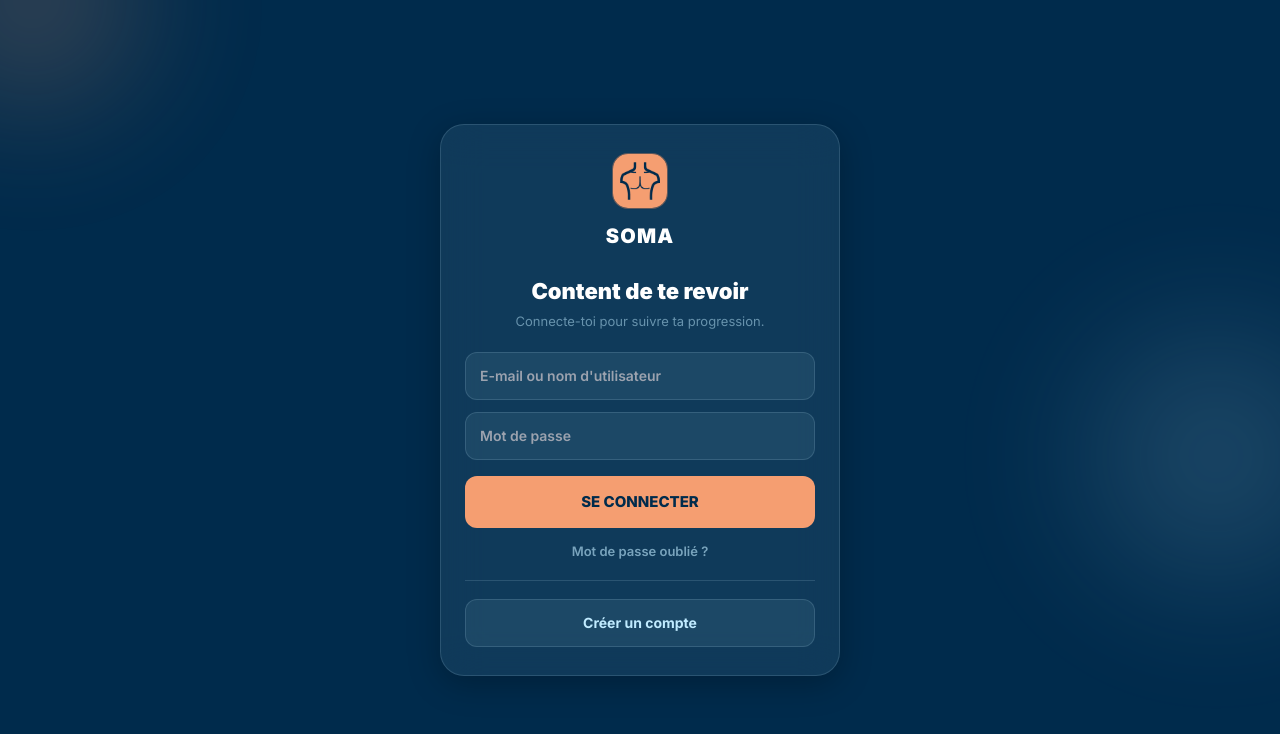
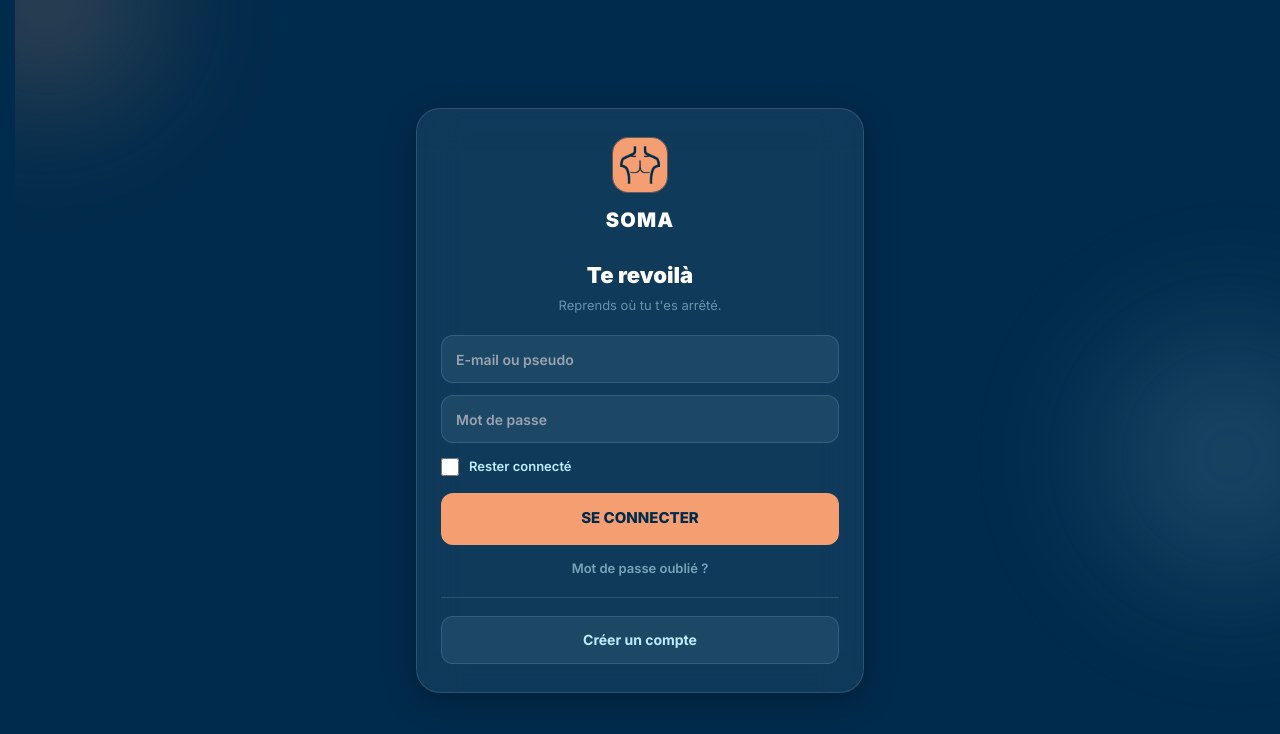
Before and after one commit to aukosjournal-del/soma, a React (Vite) app: page / in a window 1280 px wide. Shown: the top 734 px of the page. Built offline with nearby package versions, Linux system fonts and the light colour scheme; no server answers.

Commit message:
fix(auth): colonne alignée, rester connecté, OAuth masqué, textes resserrés

```diff
--- /dev/null
+++ b/src/infrastructure/auth/rememberMe.ts
@@ -0,0 +1,61 @@
+/**
+ * « Se souvenir de moi ».
+ *
+ * La session Supabase est persistée dans le localStorage : sans garde-fou,
+ * on resterait connecté indéfiniment, coché ou non. Deux marqueurs suffisent
+ * à distinguer les trois situations :
+ *
+ *  - `soma_remember` (localStorage)  : l'utilisateur a demandé à rester connecté ;
+ *  - `soma_session`  (sessionStorage): l'onglet courant a déjà servi à se connecter.
+ *
+ * Au démarrage : sans « se souvenir » et sans marqueur d'onglet, on ferme la
+ * session. Un simple rechargement d'onglet ne déconnecte donc pas — seule une
+ * vraie réouverture le fait.
+ */
+
+const REMEMBER_KEY = "soma_remember";
+const SESSION_KEY = "soma_session";
+
+function safeGet(store: Storage | undefined, key: string): string | null {
+  try {
+    return store?.getItem(key) ?? null;
+  } catch {
+    // Mode privé ou stockage refusé : on se comporte comme « non mémorisé ».
+    return null;
+  }
+}
+
+function safeSet(store: Storage | undefined, key: string, value: string | null) {
+  try {
+    if (value === null) store?.removeItem(key);
+    else store?.setItem(key, value);
+  } catch {
+    /* stockage indisponible : rien à faire */
+  }
+}
+
+export const rememberMe = {
+  /** Enregistre le choix fait sur l'écran de connexion. */
+  set(remember: boolean) {
+    safeSet(localStorage, REMEMBER_KEY, remember ? "1" : null);
+    safeSet(sessionStorage, SESSION_KEY, "1");
+  },
+  isRemembered(): boolean {
+    return safeGet(localStorage, REMEMBER_KEY) === "1";
+  },
+  /** Vrai si la connexion a eu lieu dans cet onglet (rechargement inclus). */
+  isSameBrowsingSession(): boolean {
+    return safeGet(sessionStorage, SESSION_KEY) === "1";
+  },
+  /**
+   * Une session persistée ne doit être reprise que si l'utilisateur l'a
+   * demandé, ou s'il s'agit du même onglet qu'à la connexion.
+   */
+  shouldRestoreSession(): boolean {
+    return this.isRemembered() || this.isSameBrowsingSession();
+  },
+  clear() {
+    safeSet(localStorage, REMEMBER_KEY, null);
+    safeSet(sessionStorage, SESSION_KEY, null);
+  },
+};
--- a/src/presentation/components/AuthShell.tsx
+++ b/src/presentation/components/AuthShell.tsx
@@ -3,8 +3,9 @@ import { RadialHalos } from "./RadialHalos";
 
 /**
  * Coquille des écrans d'authentification : fond navy plein, halos fixes,
- * carte glassmorphism centrée (max 400px). Valeurs reprises du prototype
- * (SOMA.dc.html, lignes 24-31).
+ * carte glassmorphism centrée. La largeur suit `--content-max-width`, la
+ * même colonne que les écrans applicatifs : sans ça la carte de connexion
+ * était visiblement plus étroite que le reste de l'app.
  */
 export function AuthShell({ children }: { children: ReactNode }) {
   return (
@@ -29,7 +30,7 @@ export function AuthShell({ children }: { children: ReactNode }) {
           position: "relative",
           zIndex: 1,
           width: "100%",
-          maxWidth: "400px",
+          maxWidth: "var(--content-max-width)",
           background: "var(--color-bg-elevated)",
           border: "1px solid var(--color-border)",
           borderRadius: "24px",
--- a/src/presentation/components/BottomSheet.tsx
+++ b/src/presentation/components/BottomSheet.tsx
@@ -1,4 +1,4 @@
-import type { ReactNode } from "react";
+import { useEffect, type ReactNode } from "react";
 
 export interface BottomSheetProps {
   open: boolean;
@@ -19,6 +19,25 @@ export interface BottomSheetProps {
  * Repris à l'identique du prototype (radius top 28, somaSlideUp 0.3s).
  */
 export function BottomSheet({ open, title, onClose, children, tall, footer }: BottomSheetProps) {
+  // Fige le défilement de la page derrière le sheet. La gouttière d'ascenseur
+  // étant réservée en permanence (globals.css), le contenu ne se décale pas.
+  useEffect(() => {
+    if (!open) return;
+    const previous = document.body.style.overflow;
+    document.body.style.overflow = "hidden";
+    return () => {
+      document.body.style.overflow = previous;
+    };
+  }, [open]);
+
+  // Échap ferme le sheet — attendu de tout dialogue modal.
+  useEffect(() => {
+    if (!open) return;
+    const onKey = (e: KeyboardEvent) => e.key === "Escape" && onClose();
+    window.addEventListener("keydown", onKey);
+    return () => window.removeEventListener("keydown", onKey);
+  }, [open, onClose]);
+
   if (!open) return null;
 
   return (
@@ -52,7 +71,8 @@ export function BottomSheet({ open, title, onClose, children, tall, footer }: Bo
           borderTop: "1px solid var(--color-border)",
           borderTopLeftRadius: "28px",
           borderTopRightRadius: "28px",
-          padding: "12px 16px 32px",
+          // Marge basse : 32 px, augmentés de la zone sûre (encoche/barre iOS).
+          padding: "12px 16px calc(32px + env(safe-area-inset-bottom, 0px))",
           boxSizing: "border-box",
           boxShadow: "0 -20px 60px rgba(0,0,0,0.5)",
           animation: "somaSlideUp 0.3s ease-out",
--- a/src/presentation/design-system/globals.css
+++ b/src/presentation/design-system/globals.css
@@ -9,6 +9,19 @@ html, body, #root {
   min-height: 100%;
   height: 100%;
 }
+
+/*
+ * Réserve la gouttière d'ascenseur des deux côtés. Sans ça, sur les
+ * navigateurs à ascenseur classique (Windows, Linux, macOS réglé sur
+ * « toujours afficher »), le document est centré sur une largeur amputée
+ * de ~15 px tandis que les bottom sheets — en `position: fixed` — restent
+ * centrés sur la fenêtre entière : les sheets apparaissent décalés vers la
+ * droite d'une demi-largeur d'ascenseur. Invisible sur macOS en ascenseurs
+ * flottants, d'où un défaut qui ne se voit que sur certains appareils.
+ */
+html {
+  scrollbar-gutter: stable both-edges;
+}
 #root {
   isolation: isolate;
 }
--- a/src/presentation/screens/auth/AuthRoot.tsx
+++ b/src/presentation/screens/auth/AuthRoot.tsx
@@ -4,6 +4,7 @@ import { ForgotPasswordStep } from "./ForgotPasswordStep";
 import { SignupFlow } from "@presentation/screens/onboarding/SignupFlow";
 import { AppRoot } from "@presentation/screens/AppRoot";
 import { SupabaseAuthGateway } from "@infrastructure/supabase/adapters/SupabaseAuthGateway";
+import { rememberMe } from "@infrastructure/auth/rememberMe";
 
 type View = "login" | "signup" | "forgot" | "authed";
 
@@ -21,16 +22,27 @@ export function AuthRoot() {
   const [forgotSent, setForgotSent] = useState(false);
   const [checking, setChecking] = useState(true);
 
-  // Session déjà active (retour sur l'app, rechargement) : on entre directement.
+  // Session déjà active : on entre directement, mais seulement si l'utilisateur
+  // a coché « se souvenir de moi » (ou s'il s'agit du même onglet).
   useEffect(() => {
     let cancelled = false;
-    auth
-      .hasSession()
-      .then((active) => {
-        if (!cancelled && active) setView("authed");
-      })
-      .catch(() => undefined)
-      .finally(() => !cancelled && setChecking(false));
+    (async () => {
+      try {
+        const active = await auth.hasSession();
+        if (cancelled) return;
+        if (!active) return;
+        if (rememberMe.shouldRestoreSession()) {
+          setView("authed");
+          return;
+        }
+        // Session persistée non désirée : on la ferme avant d'afficher le login.
+        await auth.signOut();
+      } catch {
+        /* pas de session exploitable : on reste sur la connexion */
+      } finally {
+        if (!cancelled) setChecking(false);
+      }
+    })();
     return () => {
       cancelled = true;
     };
@@ -42,13 +54,14 @@ export function AuthRoot() {
     setView(v);
   };
 
-  const handleLogin = async (identifier: string, password: string) => {
+  const handleLogin = async (identifier: string, password: string, remember: boolean) => {
     setError(undefined);
     setSubmitting(true);
     try {
       // Email ou @pseudo : le prototype accepte les deux.
       if (EMAIL_RE.test(identifier)) await auth.signInWithEmail(identifier, password);
       else await auth.signInWithUsername(identifier, password);
+      rememberMe.set(remember);
       setView("authed");
     } catch (e) {
       setError(e instanceof Error ? e.message : "Connexion impossible.");
@@ -71,7 +84,15 @@ export function AuthRoot() {
 
   if (view === "signup") {
     return (
-      <SignupFlow onBackToLogin={() => goto("login")} onCompleted={() => setView("authed")} />
+      <SignupFlow
+        onBackToLogin={() => goto("login")}
+        onCompleted={() => {
+          // Nouvelle inscription : on marque l'onglet pour qu'un rechargement
+          // ne renvoie pas sur la connexion, sans mémoriser pour autant.
+          rememberMe.set(false);
+          setView("authed");
+        }}
+      />
     );
   }
 
--- a/src/presentation/screens/auth/ForgotPasswordStep.tsx
+++ b/src/presentation/screens/auth/ForgotPasswordStep.tsx
@@ -49,14 +49,14 @@ export function ForgotPasswordStep({ onBack, onSubmit, sent }: ForgotPasswordSte
         Retrouve ton compte
       </h1>
       <p style={{ color: "var(--color-at-prefix)", fontSize: "13px", margin: "0 0 20px" }}>
-        Entre ton e-mail ou ton nom de profil.
+        Entre ton e-mail ou ton pseudo.
       </p>
 
       <GlassInput
         type="text"
         value={identifier}
         onChange={(e) => setIdentifier(e.target.value)}
-        placeholder="E-mail ou nom de profil"
+        placeholder="E-mail ou pseudo"
         autoComplete="username"
         autoCapitalize="none"
       />
--- a/src/presentation/screens/auth/LoginStep.tsx
+++ b/src/presentation/screens/auth/LoginStep.tsx
@@ -2,9 +2,10 @@ import { useState } from "react";
 import { AuthShell } from "@presentation/components/AuthShell";
 import { BrandHeader } from "@presentation/components/BrandHeader";
 import { GlassInput } from "@presentation/components/GlassInput";
+import { rememberMe } from "@infrastructure/auth/rememberMe";
 
 export interface LoginStepProps {
-  onSubmit: (identifier: string, password: string) => void;
+  onSubmit: (identifier: string, password: string, remember: boolean) => void;
   submitting?: boolean;
   errorMessage?: string;
   onForgot: () => void;
@@ -18,10 +19,11 @@ export interface LoginStepProps {
 export function LoginStep({ onSubmit, submitting, errorMessage, onForgot, onCreateAccount }: LoginStepProps) {
   const [identifier, setIdentifier] = useState("");
   const [password, setPassword] = useState("");
+  const [remember, setRemember] = useState(rememberMe.isRemembered());
 
   const submit = () => {
     if (submitting) return;
-    if (identifier.trim() && password.trim()) onSubmit(identifier.trim(), password);
+    if (identifier.trim() && password.trim()) onSubmit(identifier.trim(), password, remember);
   };
 
   return (
@@ -29,10 +31,10 @@ export function LoginStep({ onSubmit, submitting, errorMessage, onForgot, onCrea
       <BrandHeader />
 
       <h1 style={{ color: "#fff", fontSize: "22px", fontWeight: 900, margin: "0 0 4px", textAlign: "center" }}>
-        Content de te revoir
+        Te revoilà
       </h1>
       <p style={{ color: "var(--color-at-prefix)", fontSize: "13px", margin: "0 0 20px", textAlign: "center" }}>
-        Connecte-toi pour suivre ta progression.
+        Reprends où tu t'es arrêté.
       </p>
 
       <div style={{ display: "flex", flexDirection: "column", gap: "12px" }}>
@@ -40,7 +42,7 @@ export function LoginStep({ onSubmit, submitting, errorMessage, onForgot, onCrea
           type="text"
           value={identifier}
           onChange={(e) => setIdentifier(e.target.value)}
-          placeholder="E-mail ou nom d'utilisateur"
+          placeholder="E-mail ou pseudo"
           autoComplete="username"
           autoCapitalize="none"
         />
@@ -53,6 +55,34 @@ export function LoginStep({ onSubmit, submitting, errorMessage, onForgot, onCrea
           onKeyDown={(e) => e.key === "Enter" && submit()}
         />
       </div>
+
+      <label
+        style={{
+          display: "flex",
+          alignItems: "center",
+          gap: "10px",
+          marginTop: "14px",
+          cursor: "pointer",
+          userSelect: "none",
+        }}
+      >
+        <input
+          type="checkbox"
+          checked={remember}
+          onChange={(e) => setRemember(e.target.checked)}
+          style={{
+            width: "18px",
+            height: "18px",
+            accentColor: "var(--color-accent)",
+            cursor: "pointer",
+            flexShrink: 0,
+            margin: 0,
+          }}
+        />
+        <span style={{ color: "var(--color-text-secondary)", fontSize: "13px", fontWeight: 600 }}>
+          Rester connecté
+        </span>
+      </label>
 
       <button
         type="button"
--- a/src/presentation/screens/onboarding/AccountStep.tsx
+++ b/src/presentation/screens/onboarding/AccountStep.tsx
@@ -20,6 +20,13 @@ const oauthBtnBase: CSSProperties = {
   cursor: "pointer",
   boxSizing: "border-box",
 };
+
+/**
+ * Connexion Apple / Google : masquée tant que les fournisseurs ne sont pas
+ * configurés côté Supabase. Proposer des boutons qui échouent coûte plus cher
+ * que de ne pas les proposer. Repasser à `true` une fois l'OAuth branché.
+ */
+const OAUTH_ENABLED = false;
 
 export interface AccountStepProps {
   initialEmail?: string;
@@ -51,12 +58,13 @@ export function AccountStep({
       <BrandHeader />
 
       <h1 style={{ color: "#fff", fontSize: "20px", fontWeight: 900, margin: "0 0 4px", textAlign: "center" }}>
-        SOMA. Votre carnet d'entraînement connecté.
+        Ton carnet d'entraînement
       </h1>
       <p style={{ color: "var(--color-at-prefix)", fontSize: "13px", margin: "0 0 20px", textAlign: "center" }}>
-        Zéro friction. Connecte-toi en un clic.
+        Deux minutes pour créer ton compte.
       </p>
 
+      {OAUTH_ENABLED && (
       <div style={{ display: "flex", flexDirection: "column", gap: "10px" }}>
         <button type="button" onClick={() => onOAuth("apple")} style={{ ...oauthBtnBase, background: "#fff", color: "#002B4C", border: "none" }}>
           <svg width="16" height="16" viewBox="0 0 16 16" fill="currentColor" aria-hidden="true">
@@ -74,19 +82,22 @@ export function AccountStep({
           <span>Continuer avec Google</span>
         </button>
       </div>
+      )}
 
-      <div style={{ display: "flex", alignItems: "center", gap: "10px", margin: "18px 0" }}>
-        <div style={{ flex: 1, height: "1px", background: "var(--color-border)" }} />
-        <span style={{ color: "var(--color-text-faint)", fontSize: "12px" }}>ou utiliser votre adresse email</span>
-        <div style={{ flex: 1, height: "1px", background: "var(--color-border)" }} />
-      </div>
+      {OAUTH_ENABLED && (
+        <div style={{ display: "flex", alignItems: "center", gap: "10px", margin: "18px 0" }}>
+          <div style={{ flex: 1, height: "1px", background: "var(--color-border)" }} />
+          <span style={{ color: "var(--color-text-faint)", fontSize: "12px" }}>ou avec ton e-mail</span>
+          <div style={{ flex: 1, height: "1px", background: "var(--color-border)" }} />
+        </div>
+      )}
 
       <div style={{ display: "flex", flexDirection: "column", gap: "12px" }}>
         <input
           type="email"
           value={email}
           onChange={(e) => setEmail(e.target.value)}
-          placeholder="Adresse email"
+          placeholder="Ton e-mail"
           autoComplete="email"
           style={{
             width: "100%",
@@ -103,7 +114,7 @@ export function AccountStep({
           }}
         />
         {emailInvalid && (
-          <p style={{ color: "var(--color-error)", fontSize: "12px", margin: 0 }}>Adresse email invalide.</p>
+          <p style={{ color: "var(--color-error)", fontSize: "12px", margin: 0 }}>Cette adresse ne semble pas valide.</p>
         )}
         <GlassInput
           type="password"
--- a/src/presentation/screens/onboarding/ExperienceStep.tsx
+++ b/src/presentation/screens/onboarding/ExperienceStep.tsx
@@ -34,7 +34,7 @@ export function ExperienceStep({ selected, onSelect, onFinalize, status, errorMe
       </p>
 
       <h1 style={{ color: "#fff", fontSize: "20px", fontWeight: 900, margin: "0 0 16px" }}>
-        Quel est votre niveau actuel&nbsp;?
+        Où en es-tu&nbsp;?
       </h1>
 
       <div style={{ display: "flex", flexDirection: "column", gap: "10px" }}>
@@ -84,7 +84,7 @@ export function ExperienceStep({ selected, onSelect, onFinalize, status, errorMe
           opacity: selected ? 1 : 0.5,
         }}
       >
-        {submitting ? "FINALISATION…" : "FINALISER MON PROFIL"}
+        {submitting ? "CRÉATION…" : "C'EST PARTI"}
       </button>
 
       {status === "error" && errorMessage && (
@@ -94,7 +94,7 @@ export function ExperienceStep({ selected, onSelect, onFinalize, status, errorMe
       )}
       {status === "confirm_email" && (
         <p style={{ color: "var(--color-success)", fontSize: "12px", margin: "12px 0 0", textAlign: "center" }}>
-          Compte créé&nbsp;! Confirme ton email pour activer ton profil.
+          Compte créé. Confirme ton e-mail pour activer ton profil.
         </p>
       )}
     </AuthShell>
--- a/src/presentation/screens/onboarding/PhysicalProfileStep.tsx
+++ b/src/presentation/screens/onboarding/PhysicalProfileStep.tsx
@@ -48,7 +48,7 @@ export function PhysicalProfileStep({ initial, onContinue, onSkip }: PhysicalPro
       </p>
 
       <h1 style={{ color: "#fff", fontSize: "20px", fontWeight: 900, margin: "0 0 16px" }}>
-        Configurez votre profil physique
+        Parle-nous de toi
       </h1>
 
       <p
--- a/src/presentation/screens/onboarding/UsernameStep.tsx
+++ b/src/presentation/screens/onboarding/UsernameStep.tsx
@@ -9,7 +9,7 @@ import type { UsernameCheck } from "@domain/onboarding/use-cases/CheckUsernameAv
 function statusView(check: UsernameCheck): { text: string; color: string } {
   switch (check.status) {
     case "checking":
-      return { text: "Vérification en cours…", color: "var(--color-at-prefix)" };
+      return { text: "On vérifie…", color: "var(--color-at-prefix)" };
     case "available":
       return { text: "Disponible !", color: "var(--color-success)" };
     case "taken":
@@ -19,7 +19,7 @@ function statusView(check: UsernameCheck): { text: string; color: string } {
         ? { text: "Minimum 3 caractères", color: "var(--color-error)" }
         : { text: "Maximum 30 caractères", color: "var(--color-error)" };
     case "error":
-      return { text: "Vérification impossible, réessaie", color: "var(--color-error)" };
+      return { text: "Impossible de vérifier, réessaie", color: "var(--color-error)" };
     default:
       return { text: " ", color: "var(--color-at-prefix)" };
   }
@@ -66,7 +66,7 @@ export function UsernameStep({ onContinue, onHaveAccount }: UsernameStepProps) {
       </p>
 
       <h1 style={{ color: "#fff", fontSize: "20px", fontWeight: 900, margin: "0 0 16px" }}>
-        Choisissez votre nom d'utilisateur
+        Choisis ton pseudo
       </h1>
 
       <div style={{ display: "grid", gridTemplateColumns: "1fr 1fr", gap: "10px", marginBottom: "12px" }}>
--- a/src/presentation/screens/profile/ProfileScreen.tsx
+++ b/src/presentation/screens/profile/ProfileScreen.tsx
@@ -23,6 +23,7 @@ import type { TrainingHistory } from "@domain/profile/entities/Achievements";
 import { DisciplineCard } from "./DisciplineCard";
 import { GoalsCard } from "./GoalsCard";
 import { SupabaseAuthGateway } from "@infrastructure/supabase/adapters/SupabaseAuthGateway";
+import { rememberMe } from "@infrastructure/auth/rememberMe";
 
 const card = {
   background: "var(--color-bg-elevated)",
@@ -141,6 +142,9 @@ export function ProfileScreen() {
     await refresh();
   };
   const logout = async () => {
+    // Se déconnecter annule « rester connecté » : sinon la case cochée
+    // relancerait l'app directement sur l'Accueil au prochain démarrage.
+    rememberMe.clear();
     await new SupabaseAuthGateway().signOut();
     // Recharge l'app : on repart proprement sur l'écran de connexion.
     window.location.assign("/");
```
